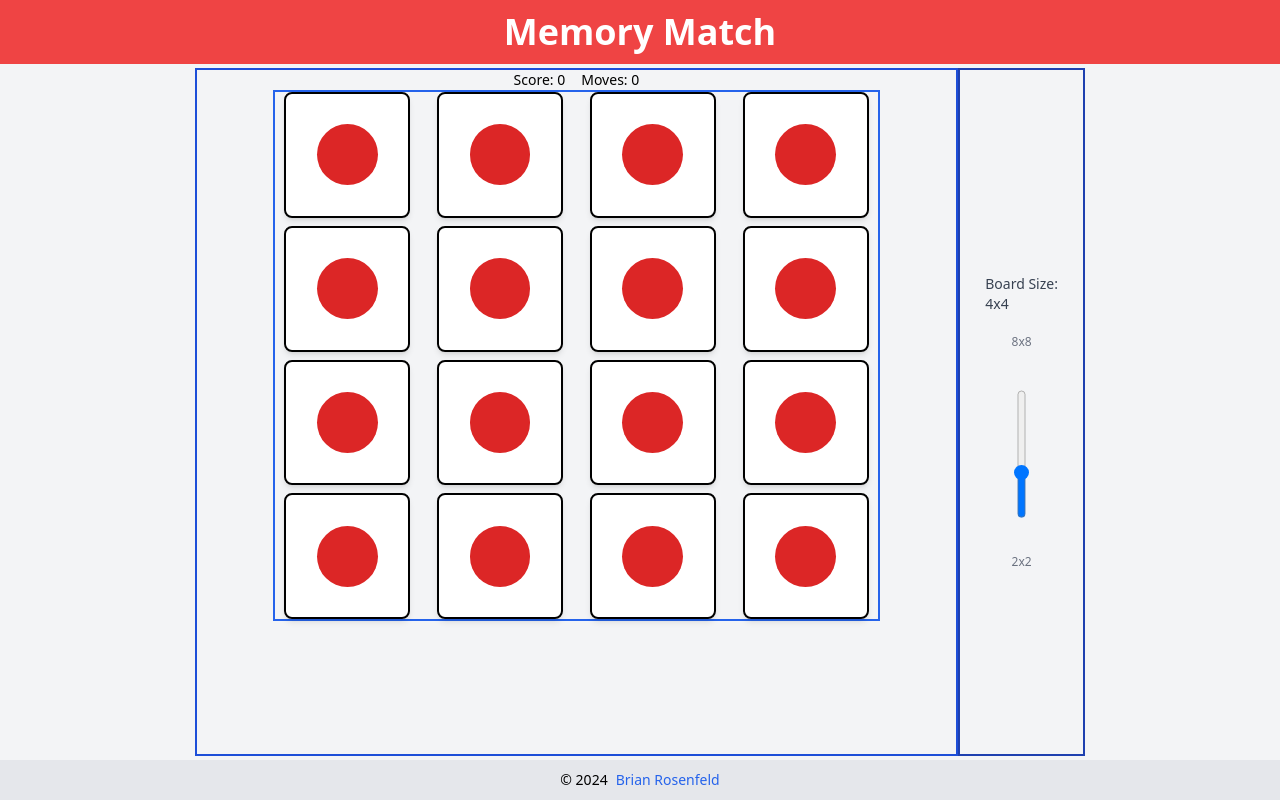
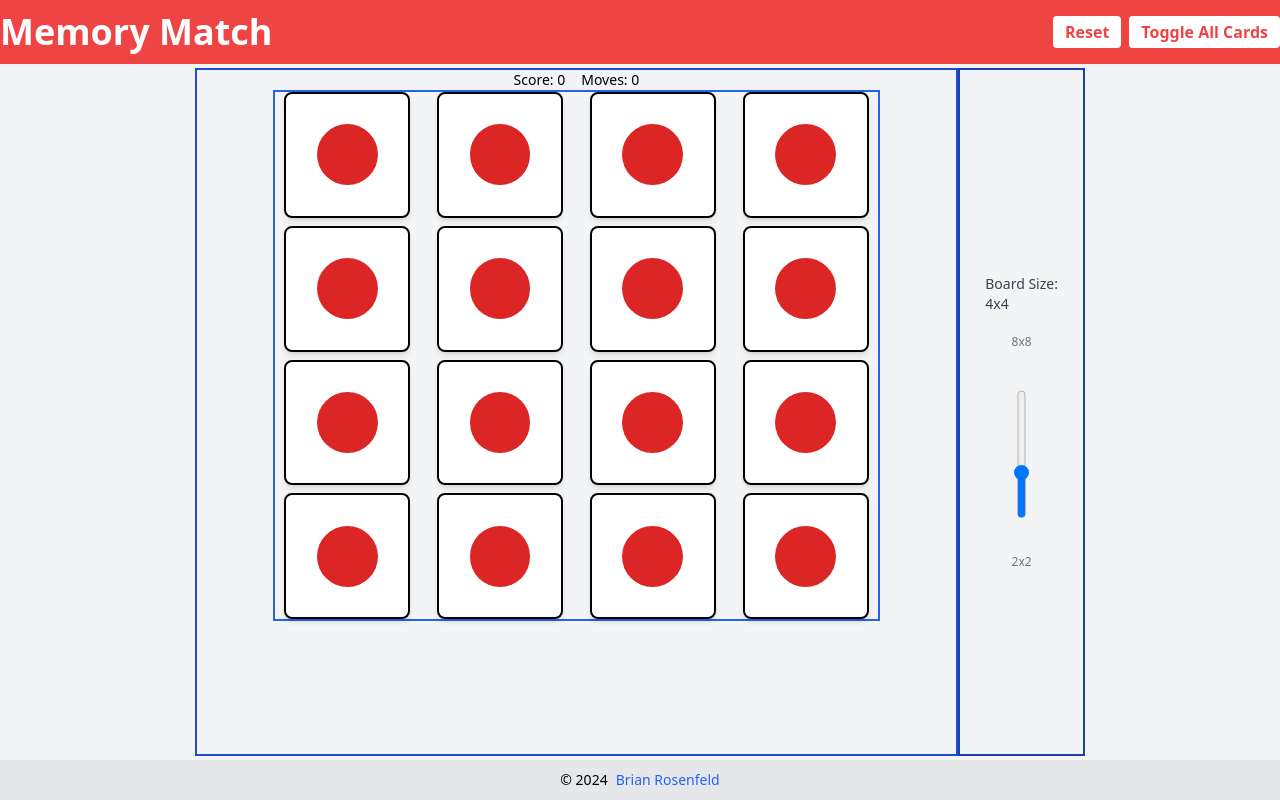
Before and after one commit to brianros/flipmatcher, a React (Vite) app: page / in a window 1280 px wide. Built offline with nearby package versions, Linux system fonts and the light colour scheme.

Commit message:
styling changes, added control buttons

```diff
--- a/src/App.jsx
+++ b/src/App.jsx
@@ -161,8 +161,27 @@ function App() {
   return (
     <div className="h-screen flex flex-col bg-gray-100 overflow-hidden">
       {/* Navbar */}
-      <nav className="flex-shrink-0 h-[8vh] min-h-[50px] flex items-center justify-center bg-red-500 text-white">
+      <nav className="flex-shrink-0 h-[8vh] min-h-[50px] flex items-center justify-between bg-red-500 text-white">
         <h1 className="text-xl sm:text-2xl md:text-3xl lg:text-4xl font-bold">Memory Match</h1>
+        <div>
+          <button
+            className="bg-white text-red-500 font-bold py-1 px-3 rounded mr-2"
+            onClick={() => resetGame(BOARD_SIZES[boardSizeIndex])}
+          >
+            Reset
+          </button>
+          <button
+            className="bg-white text-red-500 font-bold py-1 px-3 rounded"
+            onClick={() => {
+              const allFaceUp = cards.every(card => card.isFlipped);
+              setCards(prevCards =>
+                prevCards.map(card => ({ ...card, isFlipped: !allFaceUp }))
+              );
+            }}
+          >
+            Toggle All Cards
+          </button>
+        </div>
       </nav>
 
       {/* Main content */}
--- a/src/components/Card.jsx
+++ b/src/components/Card.jsx
@@ -48,7 +48,7 @@ const Card = ({ id, isFlipped, patternId, onClick }) => {
             transform: 'rotateY(180deg)'
           }}
         >
-          <div className="w-full h-full p-1 sm:p-2">
+          <div className="w-full h-full p-1 sm:p-2" style={{ width: '80%', height: '80%', paddingTop: '10%' }}>
             <SVGPattern patternId={patternId} />
           </div>
         </div>
```
